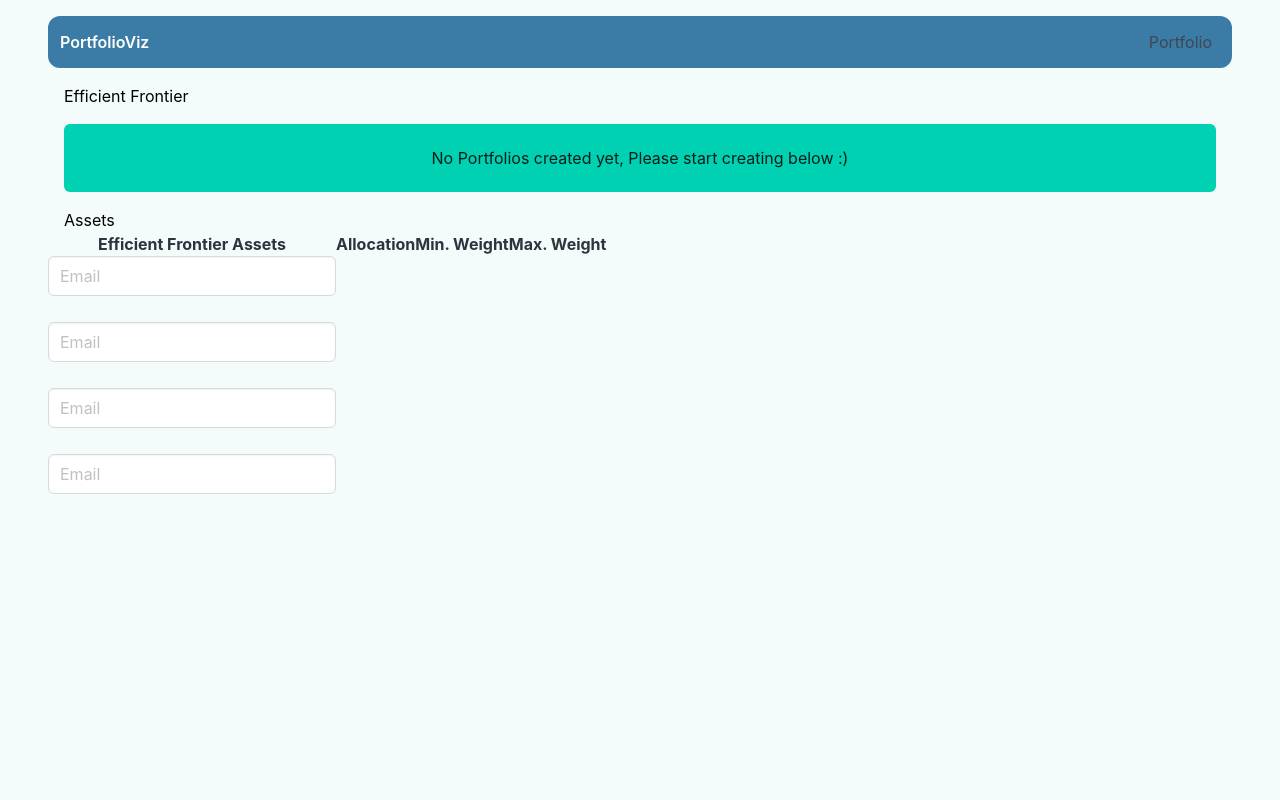
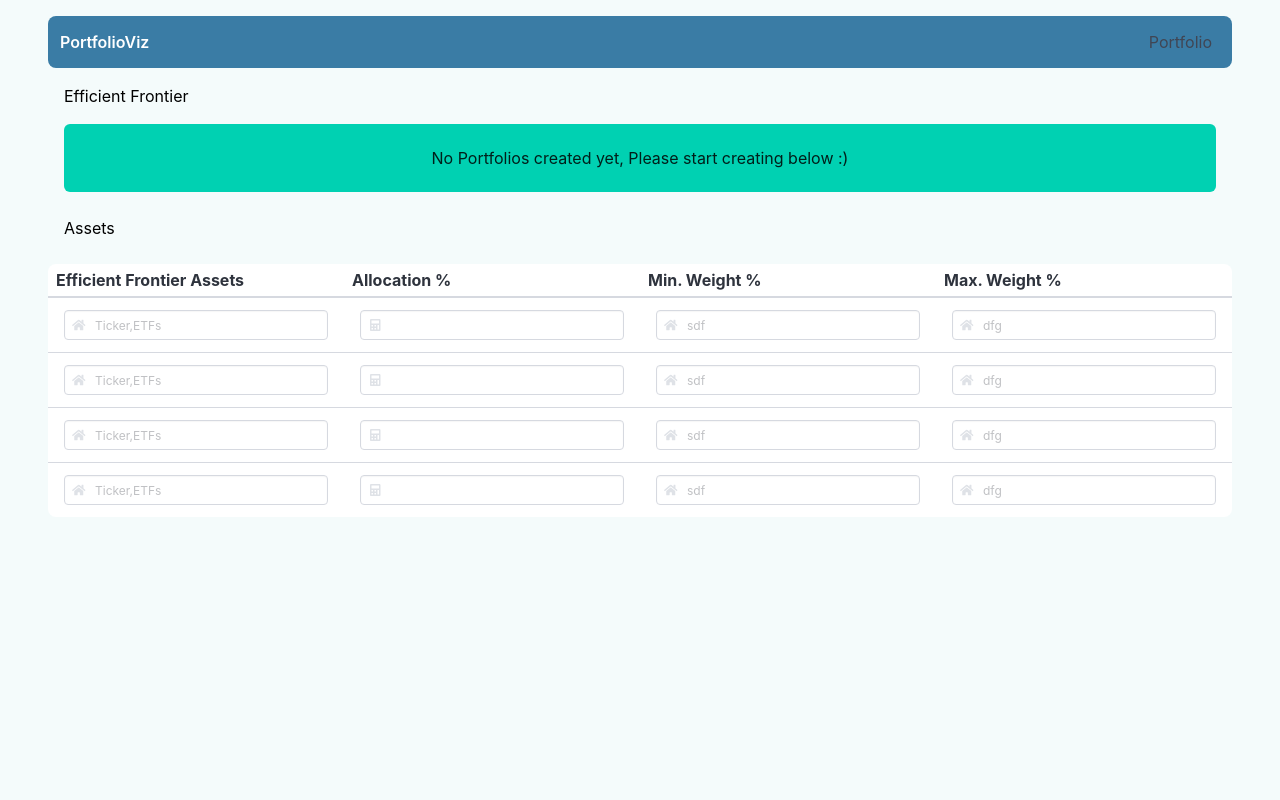
Before and after one commit to Sakthibats/FinNews_Webapp, a React (Vite) app in the folder client/: page / in a window 1280 px wide. Shown: the top 800 px of the page. Built offline with nearby package versions, Linux system fonts and the light colour scheme.

Commit message:
added table

```diff
--- a/client/index.html
+++ b/client/index.html
@@ -5,6 +5,7 @@
     <link rel="icon" type="image/svg+xml" href="/vite.svg" />
     <meta name="viewport" content="width=device-width, initial-scale=1.0" />
     <link  rel="stylesheet"  href="https://cdn.jsdelivr.net/npm/bulma@1.0.2/css/bulma.min.css"/>
+    <script defer src="https://use.fontawesome.com/releases/v5.3.1/js/all.js"></script>
     <title>Portfolio Viz</title>
   </head>
   <body>
--- a/client/src/components/PortfolioTab/AssetsTable.jsx
+++ b/client/src/components/PortfolioTab/AssetsTable.jsx
@@ -11,30 +11,56 @@ function AssetsTable() {
 
   return (
       <>
-          <div className='px-4 has-text-left'>
+          <div className='px-4 has-text-left my-5'>
               <h1>Assets</h1>
           </div>
-          <table>
+          <table className='table is-narrow is-hoverable is-fullwidth rounded'>
               <thead>
                   <tr>
                       <th>Efficient Frontier Assets</th>
-                      <th>Allocation</th>
-                      <th>Min. Weight</th>
-                      <th>Max. Weight</th>
+                      <th>Allocation %</th>
+                      <th>Min. Weight %</th>
+                      <th>Max. Weight %</th>
                   </tr>
               </thead>
               <tbody>
                   {assets.map((asset) => (
                       <tr>
                           <td>
-                              <div>
-                                  <input class="input" type="email" placeholder="Email" />
+                              <div class="control has-icons-left has-icons-right m-2">
+                                  <input class="input is-small" type="email" placeholder="Ticker,ETFs" />
                                   <span class="icon is-small is-left">
-                                      <i class="fas fa-envelope"></i>
+                                      <i class="fas fa-home"></i>
+                                  </span>
+                              </div>
+                          </td>
+                          <td>
+                              <div class="control has-icons-left has-icons-right m-2">
+                                  <input class="input is-small" type="email" placeholder="" />
+                                  <span class="icon is-small is-left">
+                                      <i class="fas fa-calculator"></i>
+                                  </span>
+                              </div>
+                          </td>
+                          <td>
+                              <div class="control has-icons-left has-icons-right m-2">
+                                  <input class="input is-small" type="email" placeholder="sdf" />
+                                  <span class="icon is-small is-left">
+                                      <i class="fas fa-home"></i>
+                                  </span>
+                              </div>
+                          </td>
+                          <td>
+                              <div class="control has-icons-left has-icons-right m-2">
+                                  <input class="input is-small" type="email" placeholder="dfg" />
+                                  <span class="icon is-small is-left">
+                                      <i class="fas fa-home"></i>
                                   </span>
                               </div>
                           </td>
                       </tr>
+
+
                   ))}
               </tbody>
           </table>
--- a/client/src/index.css
+++ b/client/src/index.css
@@ -14,7 +14,7 @@
 }
 
 .rounded{
-  border-radius: 12px;
+  border-radius: 8px;
   overflow: hidden;
 }
 
@@ -57,6 +57,7 @@
 
 .white{
   background-color: #ffffff;
+  color: black;
 }
 
 .themecol{
--- a/client/src/page/Portfolio.css
+++ b/client/src/page/Portfolio.css
@@ -1,15 +1,3 @@
 .full-height {
     height: 100vh;
 }
-
-.top-section {
-    height: 75%;
-    background-color: #f5f5f5;
-    /* Light gray for visibility */
-}
-
-.bottom-section {
-    height: 25%;
-    background-color: #3273dc;
-    /* Primary color */
-}
```
